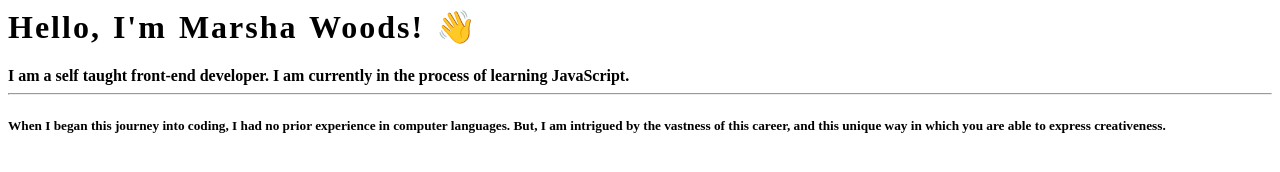
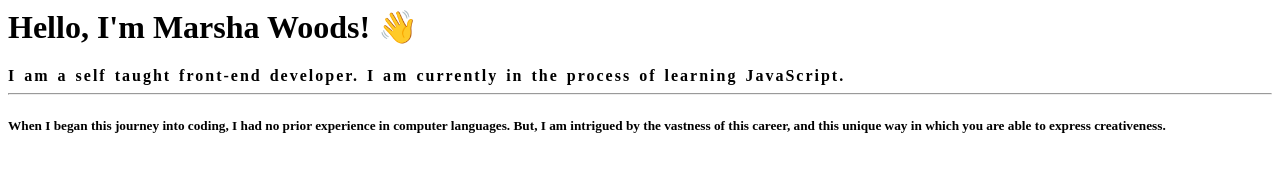
Before and after one commit to Marsha0527/Marsha0527, a plain HTML site: page index.html in a window 1280 px wide. Drawn offline with Linux system fonts and the light colour scheme.

Commit message:
Update style.css

```diff
--- a/style.css
+++ b/style.css
@@ -8,7 +8,7 @@
   border: 2px solid #000;
  }
 
-h1 {
+h4 {
   letter-spacing: 2px;
   word-spacing: 2px;
 }
```
